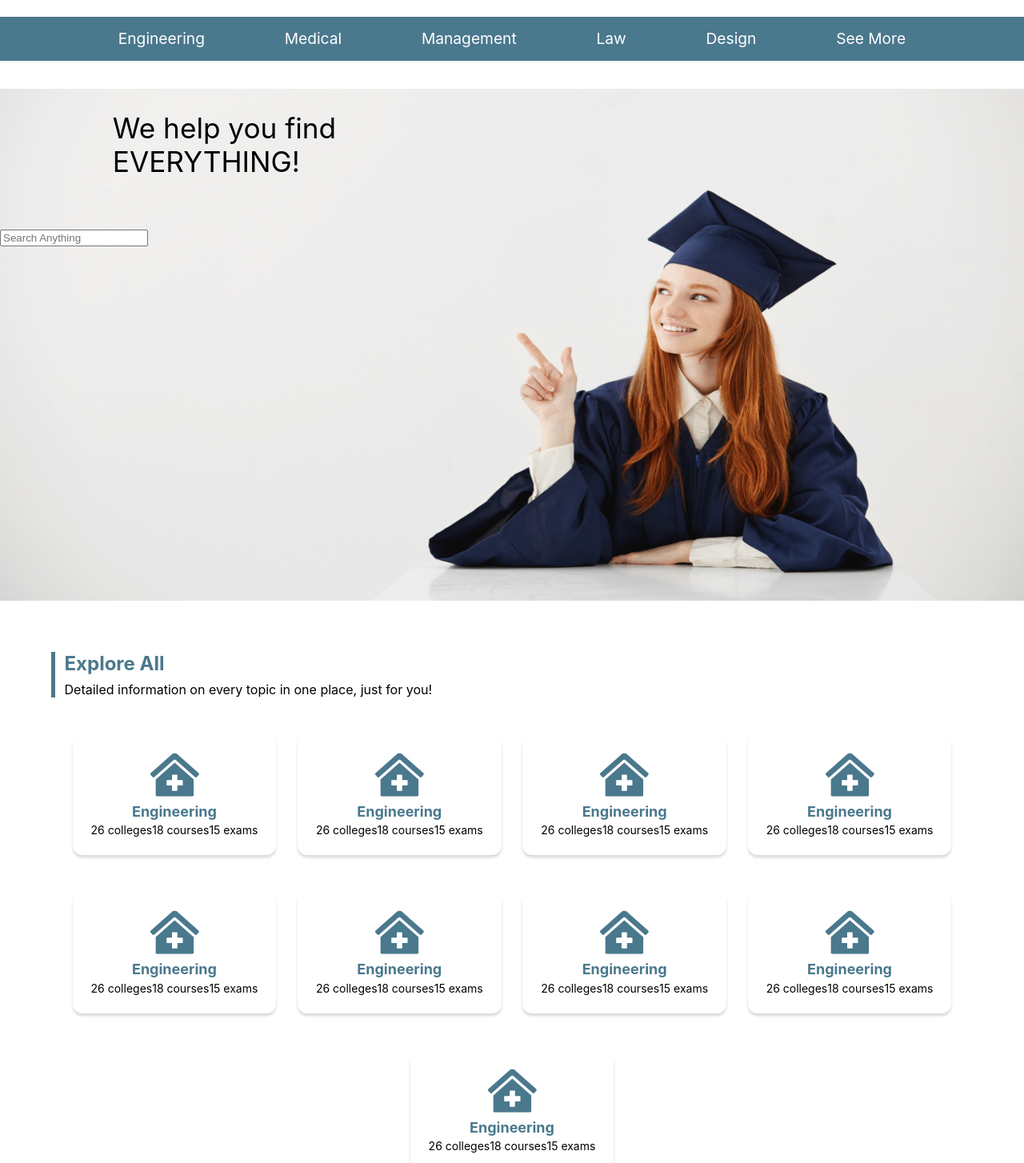
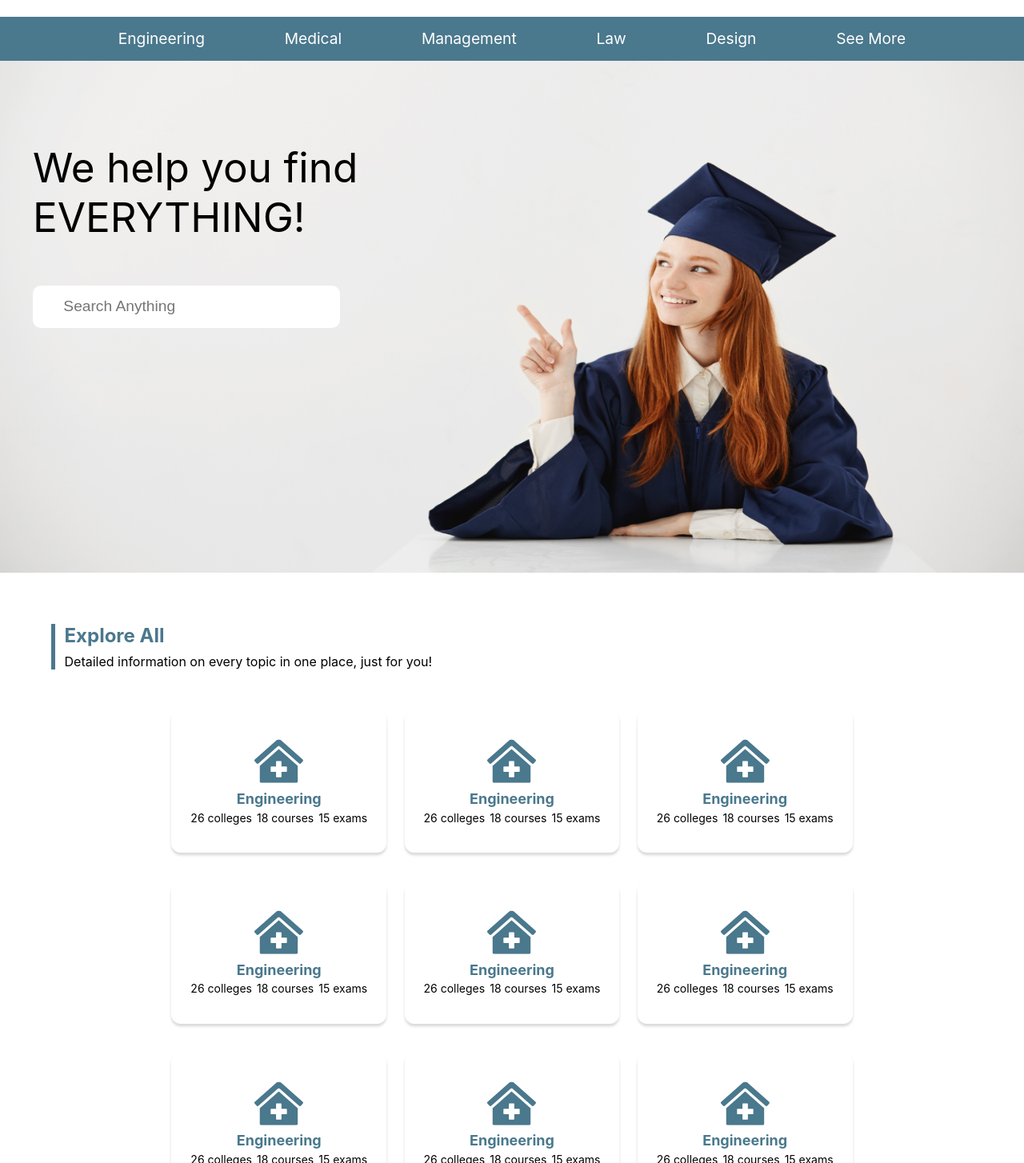
Before and after one commit to devrunes/collegesarthi, a Next.js app: page / in a window 1280 px wide. Shown: the part 96-1550 px from the top of the page at 80% size. Built offline with nearby package versions, Linux system fonts and the light colour scheme; no server answers.

Commit message:
home seacrch

```diff
--- a/components/Explore/Explore.module.css
+++ b/components/Explore/Explore.module.css
@@ -1,43 +1,45 @@
-.exploreHomeSection{
+.exploreHomeSection {
   padding: 5%;
 }
 
 .exploreHomeHeading {
-    border-left: 5px solid #4A788D;
+  border-left: 5px solid #4a788d;
   padding-left: 1%;
 }
 
 .exploreHomeHeading > h2 {
   margin: 0;
-    color: #4A788D;
+  color: #4a788d;
 }
 
 .exploreHomeHeading > p {
   margin-top: 8px;
 }
 
-.exploreCardContainer{
+.exploreCardContainer {
   display: flex;
   justify-content: space-evenly;
   flex-wrap: wrap;
+  padding: 1em 8em;
 }
 
 .exploreHomeCard {
-    padding: 2%;
+  padding: 4% 2%;
   /* border: 0.5px solid #EFEFEF; */
-    margin-top:4%;
+  margin-top: 4%;
   border-radius: 12px;
-    box-shadow: 0 3.23px 3.23px rgba(0, 0, 0, 0.15)
+  box-shadow: 0 3.23px 3.23px rgba(0, 0, 0, 0.15);
+  width: 30%;
 }
 
-.exploreHomeCard:hover{
-    background-color: #4A788D;
+.exploreHomeCard:hover {
+  background-color: #4a788d;
 }
 
 .exploreHomeCardImageWrapper > svg {
   width: 100%;
   height: 55px;
-    color: #4A788D;
+  color: #4a788d;
 }
 
 .exploreHomeCard:hover > div > svg {
@@ -49,7 +51,7 @@
 }
 
 .exploreCardHeading {
-    color: #4A788D;
+  color: #4a788d;
   font-size: 18px;
   text-align: center;
   padding: 2%;
@@ -57,7 +59,7 @@
 }
 
 .exploreCardContent {
-    display:flex;
+  display: flex;
   justify-content: space-evenly;
 }
 
--- a/components/HomeSearch/HomeSearch.module.css
+++ b/components/HomeSearch/HomeSearch.module.css
@@ -4,7 +4,14 @@
   background-size: 100% 100%;
 }
 .hs_text {
-  margin: 1em 3.2em;
-  font-size: 2.2em;
-  padding: 0.8em;
+  padding: 2em 3.2vw 1em;
+  font-size: 3.2em;
 }
+.hs_cont > input {
+  margin: 0.2em 3.2vw;
+  font-size: 1.2em;
+  padding: 0.8em 2em;
+  width: 30vw;
+  border-radius: 10px;
+  border: none;
+}
```
Lines whose indentation alone changed are shown as unchanged.
